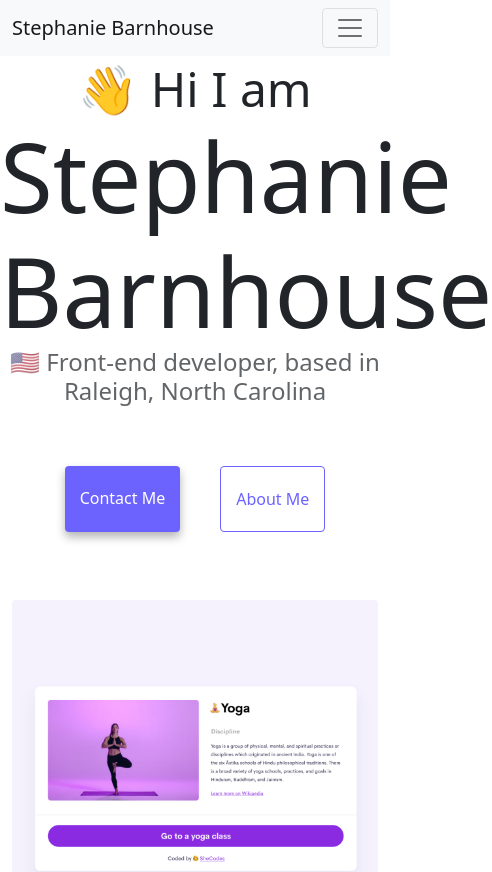
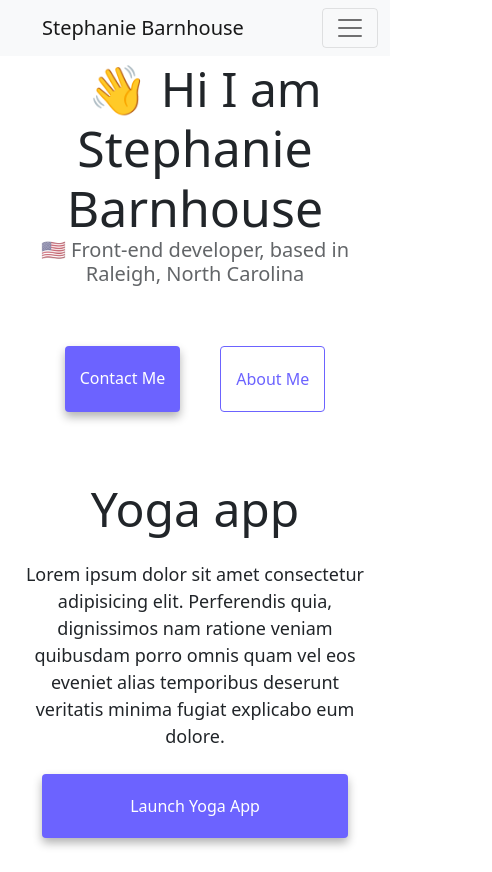
Before and after one commit to snbarnhouse/responsive_portfolio, a plain HTML site: page index.html in a window 390 px wide. Shown: the top 872 px of the page, 492 px wide, since content can reach past the window. Drawn offline with nearby package versions, Linux system fonts and the light colour scheme.

Commit message:
Adding responsive features.

```diff
--- a/index.html
+++ b/index.html
@@ -32,12 +32,16 @@
     </div>
   </div>
 </nav>
+<div class="container">
+  <div class="row">
     <h2 class="text-center">👋 Hi I am</h2>
     <h1 class="text-center">Stephanie Barnhouse</h1>
     <h3 class="text-center">🇺🇸 Front-end developer, based in Raleigh, North Carolina</h3>
     <div class="navigation-links">
       <a href="about.html#contact" class="contact-link" title="Contact me">Contact me</a>
       <a href="about.html" class="about-link" title="About me">About me</a>
+      </div>
+    </div>
     </div>
     <div class= "container">
       <div class= "row">
--- a/style.css
+++ b/style.css
@@ -109,3 +109,30 @@ p {
   margin-left: 80px;
   margin-right: 80px;
 }
+
+@media (max-width:600px) {
+  h1 {
+    font-size: 50px;
+  }
+
+  h3 {
+    text-align: center;
+    font-size: 20px;
+  }
+
+  h2,p {
+    text-align: center;
+    margin: 0 10px;
+  }
+
+  img {
+    display: none;
+  }
+
+  a {
+    display: block;
+    margin: 0 auto;
+    text-align: center;
+    margin: 0 30px;
+  }
+}
```
Also changed, not shown: about.html (+0 -1 lines).
